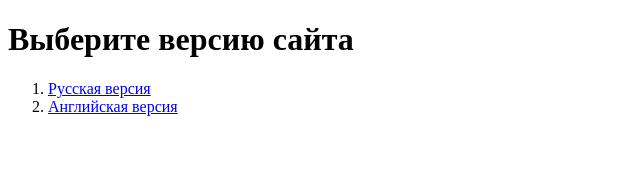
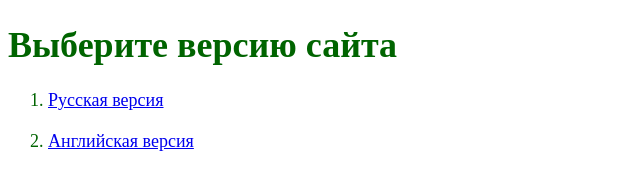
Before and after one commit to AlenaStrelnikova/rpp_lab4, a plain HTML site: page index.html in a window 1280 px wide. Shown: the whole page, without its empty margins (0-640 px from the left). Drawn offline with Linux system fonts and the light colour scheme.

Commit message:
Update index.html

```diff
--- a/index.html
+++ b/index.html
@@ -3,6 +3,15 @@
 <head>
     <meta charset="utf-8">
     <title>Сайты</title>
+    <style>
+        body {
+            color: darkgreen;
+            font-size: 18px;
+        }
+        li {
+            margin: 20px 0;
+        }
+    </style>
 </head>
 
 <body>
```
Lines whose indentation alone changed are shown as unchanged.
